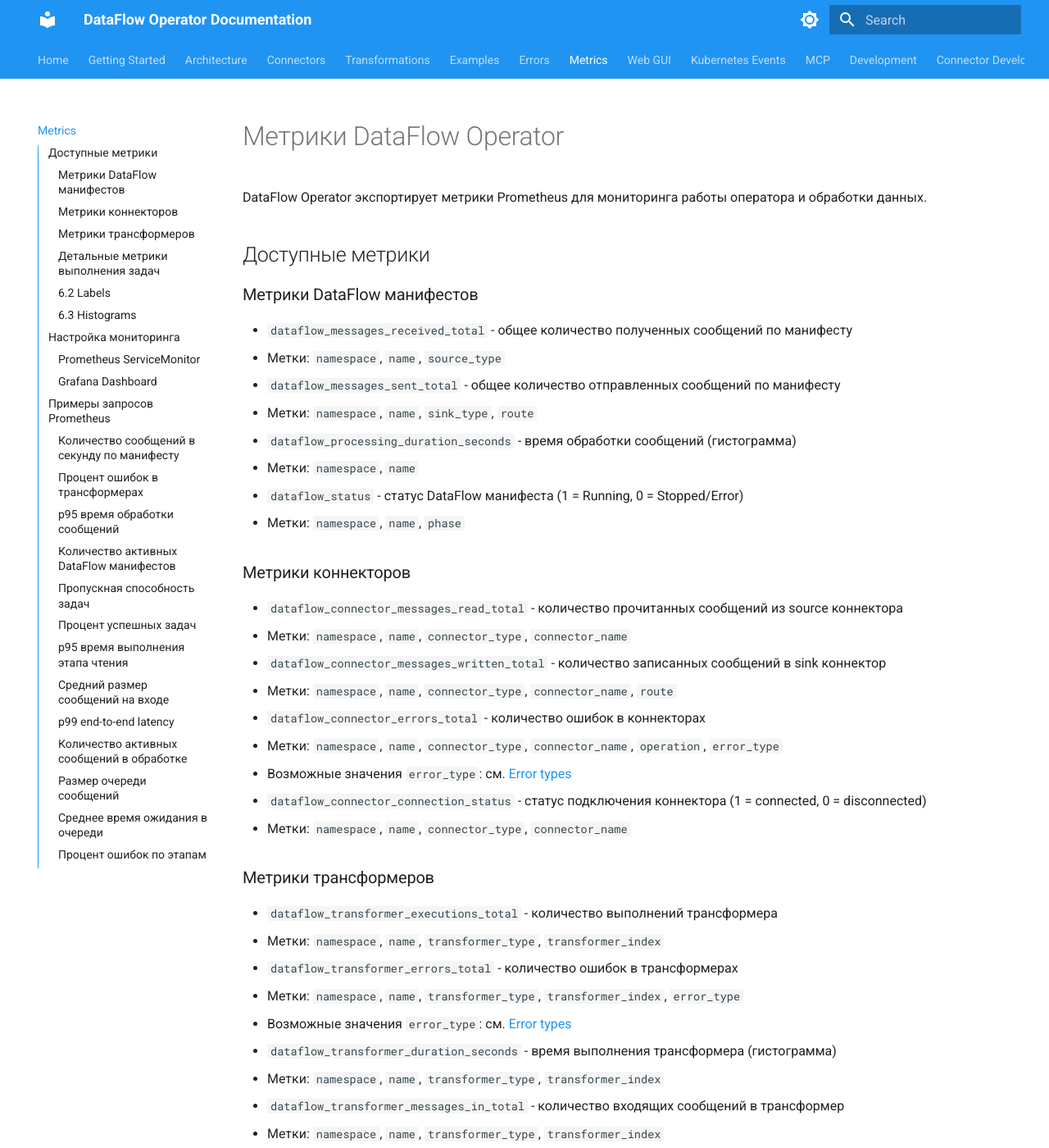
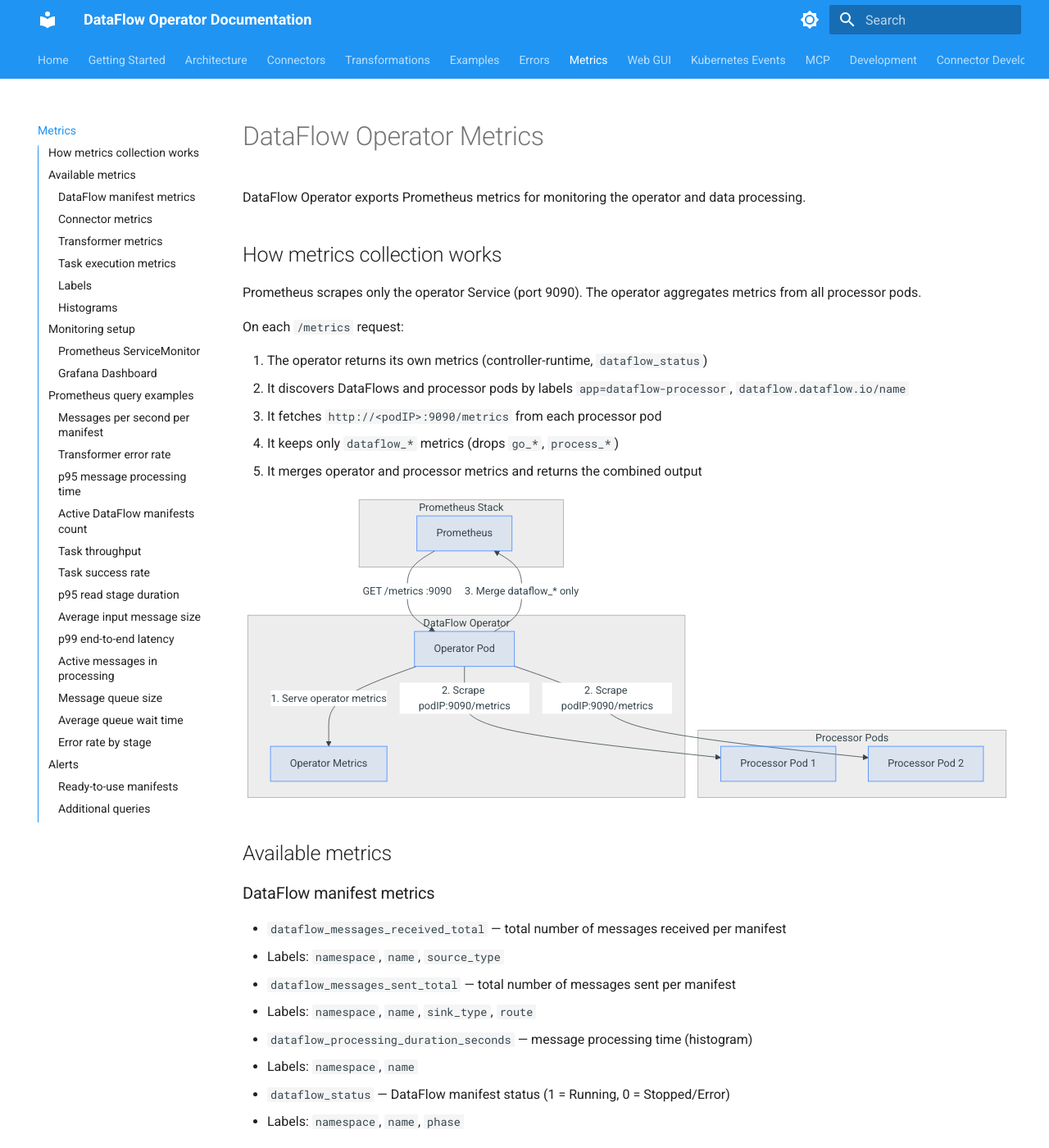
Before and after one commit to dataflow-operator/docs, an MkDocs documentation site: the page built from docs/en/metrics.md, in a window 1280 px wide and 1400 px high. Shown: the whole window at 82% size. Built offline with MkDocs 1.6.1 and Material for MkDocs 9.7.7, drawn with Linux system fonts in a browser that asks for light colours; some of the changed text lies outside the part shown.

Commit message:
update metrics documentation

````diff
--- a/docs/en/metrics.md
+++ b/docs/en/metrics.md
@@ -1,98 +1,133 @@
-# Метрики DataFlow Operator
+# DataFlow Operator Metrics
 
-DataFlow Operator экспортирует метрики Prometheus для мониторинга работы оператора и обработки данных.
+DataFlow Operator exports Prometheus metrics for monitoring the operator and data processing.
 
-## Доступные метрики
+## How metrics collection works
 
-### Метрики DataFlow манифестов
+Prometheus scrapes only the operator Service (port 9090). The operator aggregates metrics from all processor pods.
 
-- `dataflow_messages_received_total` - общее количество полученных сообщений по манифесту
-  - Метки: `namespace`, `name`, `source_type`
+On each `/metrics` request:
 
-- `dataflow_messages_sent_total` - общее количество отправленных сообщений по манифесту
-  - Метки: `namespace`, `name`, `sink_type`, `route`
+1. The operator returns its own metrics (controller-runtime, `dataflow_status`)
+2. It discovers DataFlows and processor pods by labels `app=dataflow-processor`, `dataflow.dataflow.io/name`
+3. It fetches `http://<podIP>:9090/metrics` from each processor pod
+4. It keeps only `dataflow_*` metrics (drops `go_*`, `process_*`)
+5. It merges operator and processor metrics and returns the combined output
 
-- `dataflow_processing_duration_seconds` - время обработки сообщений (гистограмма)
-  - Метки: `namespace`, `name`
+```mermaid
+flowchart TB
+    subgraph PrometheusStack [Prometheus Stack]
+        Prometheus[Prometheus]
+    end
 
-- `dataflow_status` - статус DataFlow манифеста (1 = Running, 0 = Stopped/Error)
-  - Метки: `namespace`, `name`, `phase`
+    subgraph DataFlowOperator [DataFlow Operator]
+        Operator[Operator Pod]
+        OperatorMetrics[Operator Metrics]
+    end
 
-### Метрики коннекторов
+    subgraph ProcessorPods [Processor Pods]
+        Proc1[Processor Pod 1]
+        Proc2[Processor Pod 2]
+    end
 
-- `dataflow_connector_messages_read_total` - количество прочитанных сообщений из source коннектора
-  - Метки: `namespace`, `name`, `connector_type`, `connector_name`
+    Prometheus -->|"GET /metrics :9090"| Operator
+    Operator -->|"1. Serve operator metrics"| OperatorMetrics
+    Operator -->|"2. Scrape podIP:9090/metrics"| Proc1
+    Operator -->|"2. Scrape podIP:9090/metrics"| Proc2
+    Operator -->|"3. Merge dataflow_* only"| Prometheus
+```
 
-- `dataflow_connector_messages_written_total` - количество записанных сообщений в sink коннектор
-  - Метки: `namespace`, `name`, `connector_type`, `connector_name`, `route`
+## Available metrics
 
-- `dataflow_connector_errors_total` - количество ошибок в коннекторах
-  - Метки: `namespace`, `name`, `connector_type`, `connector_name`, `operation`, `error_type`
-  - Возможные значения `error_type`: см. [Error types](errors.md#error-types)
+### DataFlow manifest metrics
 
-- `dataflow_connector_connection_status` - статус подключения коннектора (1 = connected, 0 = disconnected)
-  - Метки: `namespace`, `name`, `connector_type`, `connector_name`
+- `dataflow_messages_received_total` — total number of messages received per manifest
+  - Labels: `namespace`, `name`, `source_type`
 
-### Метрики трансформеров
+- `dataflow_messages_sent_total` — total number of messages sent per manifest
+  - Labels: `namespace`, `name`, `sink_type`, `route`
 
-- `dataflow_transformer_executions_total` - количество выполнений трансформера
-  - Метки: `namespace`, `name`, `transformer_type`, `transformer_index`
+- `dataflow_processing_duration_seconds` — message processing time (histogram)
+  - Labels: `namespace`, `name`
 
-- `dataflow_transformer_errors_total` - количество ошибок в трансформерах
-  - Метки: `namespace`, `name`, `transformer_type`, `transformer_index`, `error_type`
-  - Возможные значения `error_type`: см. [Error types](errors.md#error-types)
+- `dataflow_status` — DataFlow manifest status (1 = Running, 0 = Stopped/Error)
+  - Labels: `namespace`, `name`, `phase`
 
-- `dataflow_transformer_duration_seconds` - время выполнения трансформера (гистограмма)
-  - Метки: `namespace`, `name`, `transformer_type`, `transformer_index`
+### Connector metrics
 
-- `dataflow_transformer_messages_in_total` - количество входящих сообщений в трансформер
-  - Метки: `namespace`, `name`, `transformer_type`, `transformer_index`
+- `dataflow_connector_messages_read_total` — number of messages read from source connector
+  - Labels: `namespace`, `name`, `connector_type`, `connector_name`
 
-- `dataflow_transformer_messages_out_total` - количество исходящих сообщений из трансформера
-  - Метки: `namespace`, `name`, `transformer_type`, `transformer_index`
+- `dataflow_connector_messages_written_total` — number of messages written to sink connector
+  - Labels: `namespace`, `name`, `connector_type`, `connector_name`, `route`
 
-### Детальные метрики выполнения задач
+- `dataflow_connector_errors_total` — number of connector errors
+  - Labels: `namespace`, `name`, `connector_type`, `connector_name`, `operation`, `error_type`
+  - Possible `error_type` values: see [Error types](errors.md#error-types)
 
-- `dataflow_task_stage_duration_seconds` - время выполнения отдельных этапов задачи (гистограмма)
-  - Метки: `namespace`, `name`, `stage`
-  - Этапы: `read`, `transformation`, `write`, `sink_write`, `error_sink_write`, `transformer_0`, `transformer_1`, и т.д.
+- `dataflow_connector_connection_status` — connector connection status (1 = connected, 0 = disconnected)
+  - Labels: `namespace`, `name`, `connector_type`, `connector_name`
 
-- `dataflow_task_message_size_bytes` - размер сообщений на разных этапах обработки (гистограмма)
-  - Метки: `namespace`, `name`, `stage`
-  - Этапы: `input`, `output`, `transformer_0_input`, `transformer_0_output`, и т.д.
+### Transformer metrics
 
-- `dataflow_task_stage_latency_seconds` - задержка между этапами обработки (гистограмма)
-  - Метки: `namespace`, `name`, `from_stage`, `to_stage`
+- `dataflow_transformer_executions_total` — number of transformer executions
+  - Labels: `namespace`, `name`, `transformer_type`, `transformer_index`
 
-- `dataflow_task_throughput_messages_per_second` - текущая пропускная способность (сообщений в секунду)
-  - Метки: `namespace`, `name`
+- `dataflow_transformer_errors_total` — number of transformer errors
+  - Labels: `namespace`, `name`, `transformer_type`, `transformer_index`, `error_type`
+  - Possible `error_type` values: see [Error types](errors.md#error-types)
 
-- `dataflow_task_success_rate` - процент успешных задач (0.0 до 1.0)
-  - Метки: `namespace`, `name`
+- `dataflow_transformer_duration_seconds` — transformer execution time (histogram)
+  - Labels: `namespace`, `name`, `transformer_type`, `transformer_index`
 
-- `dataflow_task_end_to_end_latency_seconds` - полное время жизни сообщения от получения до отправки (гистограмма)
-  - Метки: `namespace`, `name`
+- `dataflow_transformer_messages_in_total` — number of messages input to transformer
+  - Labels: `namespace`, `name`, `transformer_type`, `transformer_index`
 
-- `dataflow_task_active_messages` - количество активных сообщений в обработке
-  - Метки: `namespace`, `name`
+- `dataflow_transformer_messages_out_total` — number of messages output from transformer
+  - Labels: `namespace`, `name`, `transformer_type`, `transformer_index`
 
-- `dataflow_task_queue_size` - текущий размер очереди сообщений
-  - Метки: `namespace`, `name`, `queue_type`
-  - Типы очередей: `routing`, `output`, `default`, и маршруты роутера
+### Task execution metrics
 
-- `dataflow_task_queue_wait_time_seconds` - время ожидания сообщений в очереди (гистограмма)
-  - Метки: `namespace`, `name`, `queue_type`
+- `dataflow_task_stage_duration_seconds` — individual task stage execution time (histogram)
+  - Labels: `namespace`, `name`, `stage`
+  - Stages: `read`, `transformation`, `write`, `sink_write`, `error_sink_write`, `transformer_0`, `transformer_1`, etc.
 
-- `dataflow_task_operations_total` - общее количество операций по типу
-  - Метки: `namespace`, `name`, `operation`, `status`
-  - Операции: `transform`, `write`, `sink_write`, `error_sink_write`
-  - Статусы: `success`, `error`, `cancelled`
+- `dataflow_task_message_size_bytes` — message size at different processing stages (histogram)
+  - Labels: `namespace`, `name`, `stage`
+  - Stages: `input`, `output`, `transformer_0_input`, `transformer_0_output`, etc.
 
-- `dataflow_task_stage_errors_total` - количество ошибок на каждом этапе
-  - Метки: `namespace`, `name`, `stage`, `error_type`
-  - Возможные значения `error_type`: см. [Error types](errors.md#error-types)
+- `dataflow_task_stage_latency_seconds` — latency between processing stages (histogram)
+  - Labels: `namespace`, `name`, `from_stage`, `to_stage`
 
-### 6.2 Labels
+- `dataflow_task_throughput_messages_per_second` — current throughput (messages per second)
+  - Labels: `namespace`, `name`
+
+- `dataflow_task_success_rate` — task success rate (0.0 to 1.0)
+  - Labels: `namespace`, `name`
+
+- `dataflow_task_end_to_end_latency_seconds` — full message lifetime from receipt to delivery (histogram)
+  - Labels: `namespace`, `name`
+
+- `dataflow_task_active_messages` — number of messages currently being processed
+  - Labels: `namespace`, `name`
+
+- `dataflow_task_queue_size` — current message queue size
+  - Labels: `namespace`, `name`, `queue_type`
+  - Queue types: `routing`, `output`, `default`, and router routes
+
+- `dataflow_task_queue_wait_time_seconds` — time messages spend waiting in queue (histogram)
+  - Labels: `namespace`, `name`, `queue_type`
+
+- `dataflow_task_operations_total` — total operations by type
+  - Labels: `namespace`, `name`, `operation`, `status`
+  - Operations: `transform`, `write`, `sink_write`, `error_sink_write`
+  - Statuses: `success`, `error`, `cancelled`
+
+- `dataflow_task_stage_errors_total` — number of errors per stage
+  - Labels: `namespace`, `name`, `stage`, `error_type`
+  - Possible `error_type` values: see [Error types](errors.md#error-types)
+
+### Labels
 
 Metrics use `namespace` and `name` labels to bind to DataFlow, which is convenient for filtering and aggregation in Prometheus/Grafana. All metrics include at least these two labels; additional labels (`source_type`, `sink_type`, `connector_type`, `stage`, etc.) allow for more detailed queries.
 
@@ -100,7 +135,7 @@
 - Filter by specific DataFlow: `dataflow_messages_received_total{namespace="default", name="my-dataflow"}`
 - Aggregate by namespace: `sum(rate(dataflow_messages_received_total[5m])) by (namespace, name)`
 
-### 6.3 Histograms
+### Histograms
 
 Histograms use exponential buckets suitable for latency and message sizes:
 
@@ -117,11 +152,11 @@
 - **Latency** (time in seconds): start from 0.1 ms or 1 ms, multiplier 2.
 - **Message sizes** (bytes): start from 64 bytes, multiplier 2.
 
-## Настройка мониторинга
+## Monitoring setup
 
 ### Prometheus ServiceMonitor
 
-Для автоматического обнаружения метрик Prometheus создайте ServiceMonitor:
+For automatic Prometheus discovery, create a ServiceMonitor:
 
 ```yaml
 apiVersion: monitoring.coreos.com/v1
@@ -140,7 +175,7 @@
       interval: 30s
 ```
 
-Или включите ServiceMonitor в Helm chart:
+Or enable ServiceMonitor in the Helm chart:
 
 ```yaml
 serviceMonitor:
@@ -151,25 +186,25 @@
 
 ### Grafana Dashboard
 
-Импортируйте дашборд из файла `grafana-dashboard.json` в Grafana для визуализации метрик.
+Import the dashboard from [grafana-dashboard.json](https://github.com/dataflow-operator/dataflow-operator/blob/main/monitoring/dashboards/grafana-dashboard.json) into Grafana to visualize metrics.
 
-Дашборд включает:
-- Графики количества полученных/отправленных сообщений
-- Графики ошибок в коннекторах и трансформерах
-- Время обработки сообщений
-- Статус подключения коннекторов
-- Статус DataFlow манифестов
-- Статистику по трансформерам
+The dashboard includes:
+- Message received/sent rate charts
+- Connector and transformer error charts
+- Message processing time
+- Connector connection status
+- DataFlow manifest status
+- Transformer statistics
 
-## Примеры запросов Prometheus
+## Prometheus query examples
 
-### Количество сообщений в секунду по манифесту
+### Messages per second per manifest
 
 ```promql
 sum(rate(dataflow_messages_received_total[5m])) by (namespace, name)
 ```
 
-### Процент ошибок в трансформерах
+### Transformer error rate
 
 ```promql
 sum(rate(dataflow_transformer_errors_total[5m])) by (namespace, name, transformer_type)
@@ -178,37 +213,37 @@
 * 100
 ```
 
-### p95 время обработки сообщений
+### p95 message processing time
 
 ```promql
 histogram_quantile(0.95, sum(rate(dataflow_processing_duration_seconds_bucket[5m])) by (namespace, name, le))
 ```
 
-### Количество активных DataFlow манифестов
+### Active DataFlow manifests count
 
 ```promql
 sum(dataflow_status) by (namespace, name)
 ```
 
-### Пропускная способность задач
+### Task throughput
 
 ```promql
 dataflow_task_throughput_messages_per_second
 ```
 
-### Процент успешных задач
+### Task success rate
 
 ```promql
 dataflow_task_success_rate * 100
 ```
 
-### p95 время выполнения этапа чтения
+### p95 read stage duration
 
 ```promql
 histogram_quantile(0.95, sum(rate(dataflow_task_stage_duration_seconds_bucket{stage="read"}[5m])) by (namespace, name, le))
 ```
 
-### Средний размер сообщений на входе
+### Average input message size
 
 ```promql
 avg(dataflow_task_message_size_bytes{stage="input"}) by (namespace, name)
@@ -220,19 +255,19 @@
 histogram_quantile(0.99, sum(rate(dataflow_task_end_to_end_latency_seconds_bucket[5m])) by (namespace, name, le))
 ```
 
-### Количество активных сообщений в обработке
+### Active messages in processing
 
 ```promql
 dataflow_task_active_messages
 ```
 
-### Размер очереди сообщений
+### Message queue size
 
 ```promql
 dataflow_task_queue_size
 ```
 
-### Среднее время ожидания в очереди
+### Average queue wait time
 
 ```promql
 avg(rate(dataflow_task_queue_wait_time_seconds_sum[5m])) by (namespace, name, queue_type)
@@ -240,7 +275,7 @@
 avg(rate(dataflow_task_queue_wait_time_seconds_count[5m])) by (namespace, name, queue_type)
 ```
 
-### Процент ошибок по этапам
+### Error rate by stage
 
 ```promql
 sum(rate(dataflow_task_stage_errors_total[5m])) by (namespace, name, stage)
@@ -248,3 +283,57 @@
 sum(rate(dataflow_task_operations_total[5m])) by (namespace, name)
 * 100
 ```
+
+## Alerts
+
+### Ready-to-use manifests
+
+A PrometheusRule manifest with pre-configured alerts is available in the repository:
+
+- **File:** [monitoring/alerts/prometheusrule.yaml](https://github.com/dataflow-operator/dataflow-operator/blob/main/monitoring/alerts/prometheusrule.yaml)
+
+**Apply the manifest:**
+
+```bash
+kubectl apply -f monitoring/alerts/prometheusrule.yaml
+```
+
+**Requirements:** Prometheus Operator (e.g. kube-prometheus-stack). The `release: kube-prometheus-stack` label must match your Prometheus instance's ruleSelector. Adjust the label if you use a different Prometheus deployment.
+
+| Alert | Description |
+|-------|-------------|
+| DataFlowInError | DataFlow is in Error state |
+| DataFlowConnectorDisconnected | Connector is disconnected |
+| DataFlowHighErrorRate | Error rate (connector + transformer) > 1% |
+| DataFlowSlowProcessing | p95 message processing duration > 1s |
+| DataFlowLowTaskSuccessRate | Task success rate < 95% |
+| DataFlowHighQueueSize | Queue size > 1000 messages |
+| DataFlowHighE2ELatency | p99 end-to-end latency > 5s |
+
+### Additional queries
+
+Use these PromQL expressions for custom dashboards or ad-hoc alerts:
+
+**High error rate**
+
+```promql
+(
+  sum(rate(dataflow_connector_errors_total[5m])) by (namespace, name)
+  + sum(rate(dataflow_transformer_errors_total[5m])) by (namespace, name)
+)
+/
+sum(rate(dataflow_messages_received_total[5m])) by (namespace, name)
+> 0.01
+```
+
+**Disconnected connectors**
+
+```promql
+dataflow_connector_connection_status == 0
+```
+
+**DataFlow in Error or Stopped**
+
+```promql
+dataflow_status{phase=~"Error|Stopped"} == 1
+```
````
Also changed, not shown: docs/ru/metrics.md (+69 -76 lines).
